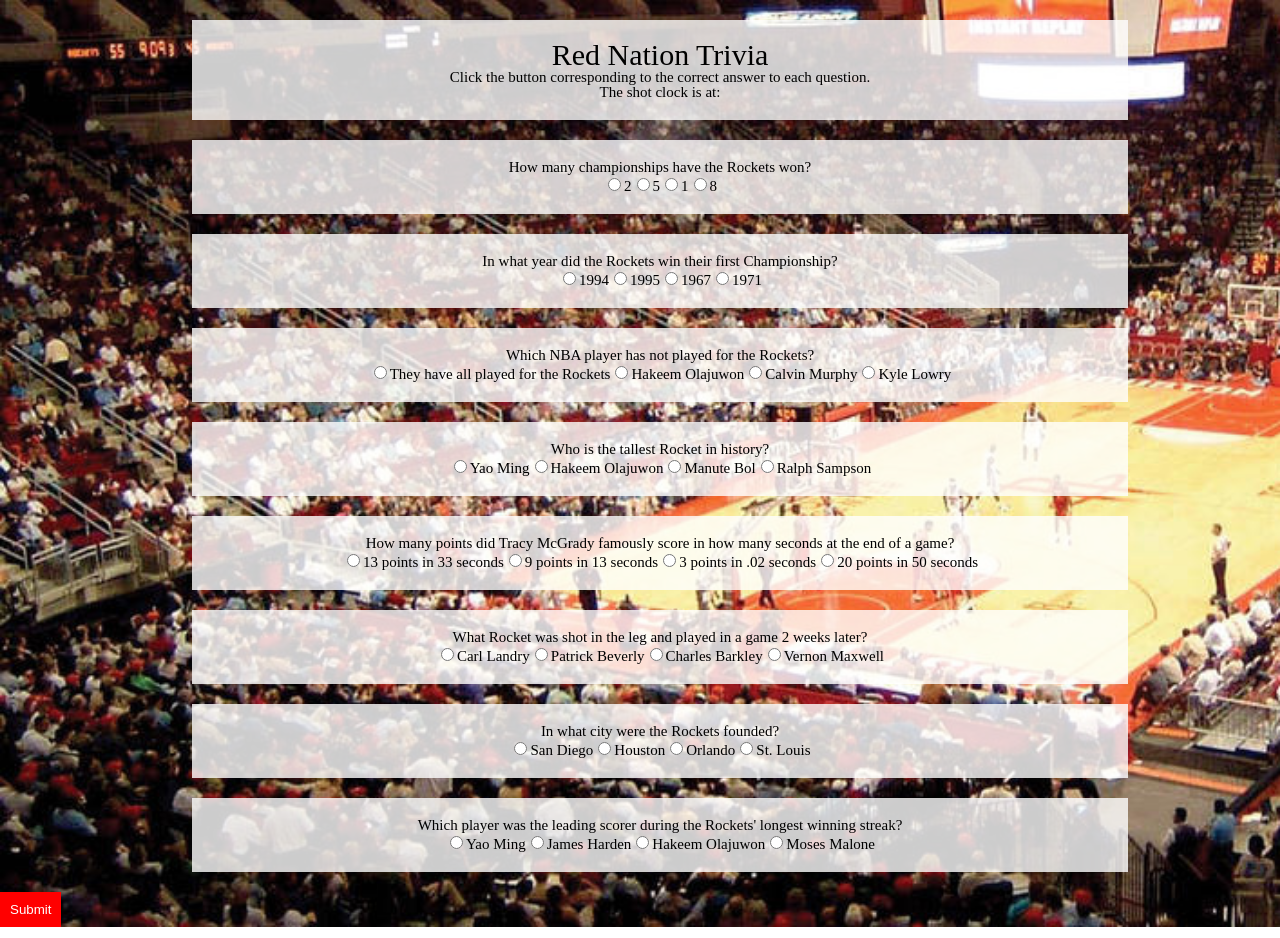
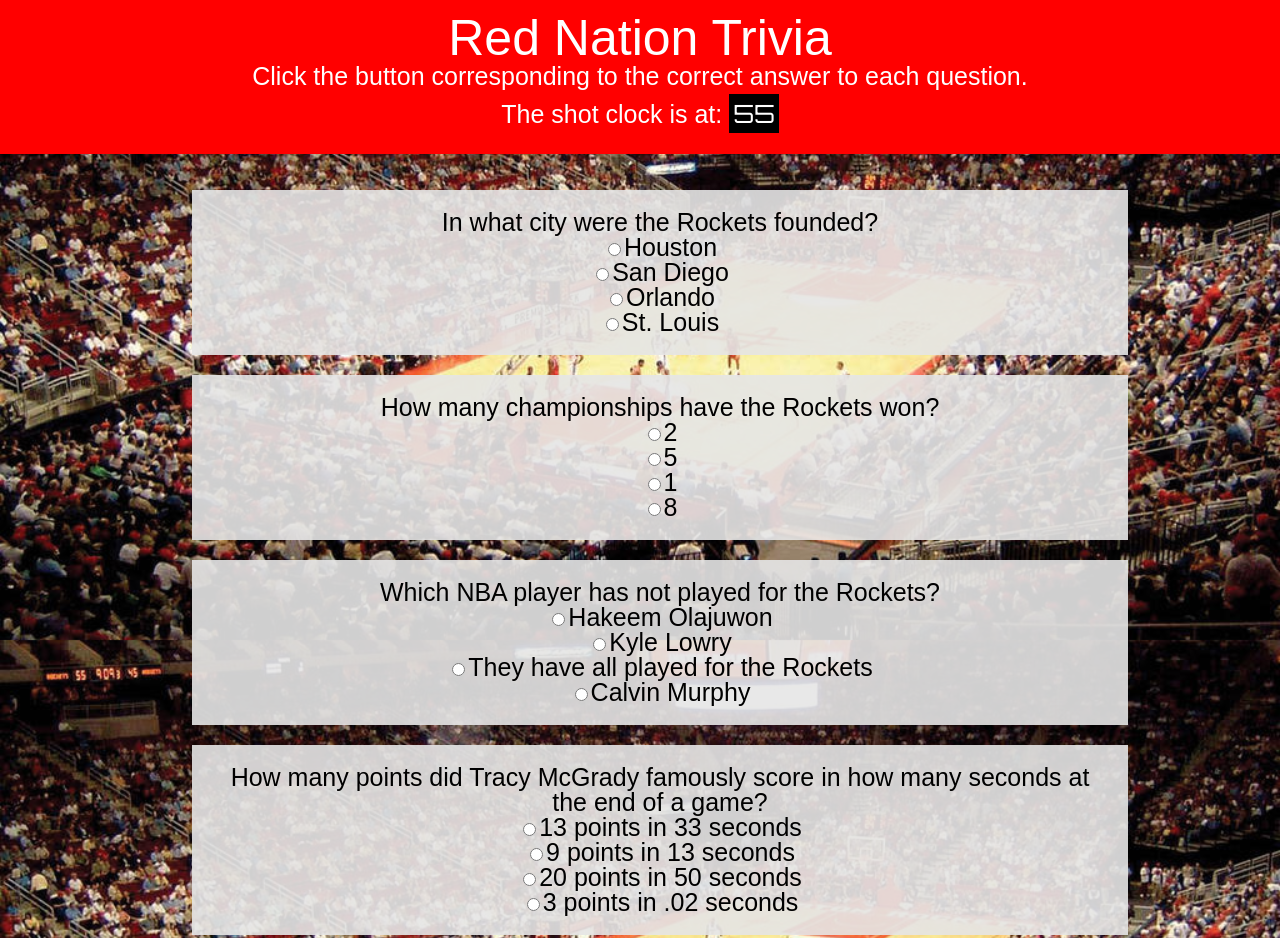
Before and after one commit to pmmiv/triviaGame, a plain HTML site: page index.html in a window 1280 px wide. Shown: the top 938 px of the page. Drawn offline with nearby package versions, Linux system fonts and the light colour scheme; a web font is replaced by a local one.

Commit message:
made the game work, added some styling

```diff
--- a/assets/css/style.css
+++ b/assets/css/style.css
@@ -1,8 +1,11 @@
 body {
 	background-image: url('../images/background.jpg');
-	background-size: cover;
+	background-size: contain;s
 	box-sizing: border-box;
-	font-size: 15px;
+	font-size: 25px;
+	font-weight: 500;
+	padding-top: 170px;
+	font-family: 'Monda', sans-serif;
 }
 
 h1 {
@@ -10,16 +13,40 @@
 }
 
 button {
+	background-color: white;
+	color: red;
+	padding: 20px;
+	border: none;
+	margin-bottom: 20px;
+	font-size: 1.5em;
+}
+
+#questions {
+	text-align: center;
+}
+
+#head {
+	position: fixed;
+	width: 100%;
+	padding: 20px 0;
 	background-color: red;
 	color: white;
-	padding: 10px;
-	border: none;
+	text-align: center;
+	line-height: 1.5em;
+	top: 0;
 }
 
 .box {
 	padding: 20px;
-	background-color: rgba(255, 255, 255, .8);
+	background-color: rgba(230, 230, 230, .9);
 	text-align: center;
 	width: 70%;
 	margin: 20px 15%;
 }
+
+#shotclock {
+	color: white;
+	background-color: black;
+	padding: 4px;
+	font-family: 'Orbitron', sans-serif;
+}
--- a/assets/javascript/app.js
+++ b/assets/javascript/app.js
@@ -1,72 +1,158 @@
 var questions = [
-	{	"name" : "Number of Championships",
+	{	"name" : "numberOfChampionships",
 		"question" : "How many championships have the Rockets won?",
 		"answer" : "2",
 		"option": ["2", "5", "1", "8"]
 	},
-	{	"name" : "First Championship Year",
+	{	"name" : "firstChampionshipYear",
 		"question" : "In what year did the Rockets win their first Championship?",
 		"answer" : "1994",
 		"option": ["1994", "1995", "1967", "1971"]
 	},
-	{	"name" : "Not Rockets",
+	{	"name" : "notRockets",
 		"question" : "Which NBA player has not played for the Rockets?",
 		"answer" : "They have all played for the Rockets",
 		"option": ["They have all played for the Rockets", "Hakeem Olajuwon", "Calvin Murphy", "Kyle Lowry"]
 	},
-	{	"name" : "Tallest Rockets",
+	{	"name" : "tallestRockets",
 		"question" : "Who is the tallest Rocket in history?",
 		"answer" : "Yao Ming",
 		"option": ["Yao Ming", "Hakeem Olajuwon", "Manute Bol", "Ralph Sampson"]
 	},
-	{	"name" : "TMac",
+	{	"name" : "tMac",
 		"question" : "How many points did Tracy McGrady famously score in how many seconds at the end of a game?",
 		"answer" : "13 points in 33 seconds",
 		"option": ["13 points in 33 seconds", "9 points in 13 seconds", "3 points in .02 seconds", "20 points in 50 seconds"]
 	},
-	{	"name" : "Bullet Proof",
+	{	"name" : "bulletProof",
 		"question" : "What Rocket was shot in the leg and played in a game 2 weeks later?",
 		"answer" : "Carl Landry",
 		"option": ["Carl Landry", "Patrick Beverly", "Charles Barkley", "Vernon Maxwell"]
 	},
-	{	"name" : "Orignal City",
+	{	"name" : "originalCity",
 		"question" : "In what city were the Rockets founded?",
 		"answer" : "San Diego",
 		"option": ["San Diego", "Houston", "Orlando", "St. Louis"]
 	},
-	{	"name" : "Win Streak",
+	{	"name" : "winStreak",
 		"question" : "Which player was the leading scorer during the Rockets' longest winning streak?",
 		"answer" : "Yao Ming",
 		"option": ["Yao Ming", "James Harden", "Hakeem Olajuwon", "Moses Malone"]
 	},
 ]
 
-var time = 60;
+	var time;
+	var runn;
+	var score = 0;
+	var wrong = 0;
+	var audio = new Audio("assets/sfx/buzzer.mp3");
 
-// https://stackoverflow.com/questions/2450954/how-to-randomize-shuffle-a-javascript-array
 	function run () {
-		setInterval(countdown, 1000)
+		runn = setInterval(countdown, 1000);
 	}
 
 	function countdown () {
+		if (time === 0){
+			timesup();
+			console.log(time);
+		} else {
 			time--
-		$("shotclock").text(time)
+			$("#shotclock").text(time)
+		}
 	}
 
-// randomize question order and options
+	function timesup () {
+		audio.play();
+		results();
+	}
 
+	function results () {
+    	clearInterval(runn);
+		// $(".box").css("display", "none");
+    	// gather form data and see if the user submission was the correct answer
+    	//
+    	// console.log($("#Original City"))
+    	console.log($('input[name=choice]:checked', '#originalCity').val());
+    	if ($('input[name=choice]:checked', '#originalCity').val() === "San Diego") {
+    		score++;
+    	} else (
+    		wrong++)
+    	if ($('input[name=choice]:checked', '#tMac').val() === "13 points in 33 seconds") {
+    		score++;
+    	} else (
+    		wrong++)
+    	if ($('input[name=choice]:checked', '#notRockets').val() === "They have all played for the Rockets") {
+    		score++;
+    	} else (
+    		wrong++)
+    	if ($('input[name=choice]:checked', '#winStreak').val() === "Yao Ming") {
+    		score++;
+    	} else (
+    		wrong++)
+    	if ($('input[name=choice]:checked', '#tallestRockets').val() === "Yao Ming") {
+    		score++;
+    	} else (
+    		wrong++)
+    	if ($('input[name=choice]:checked', '#firstChampionshipYear').val() === "1994") {
+    		score++;
+    	} else (
+    		wrong++)
+    	if ($('input[name=choice]:checked', '#numberOfChampionships').val() === "2") {
+    		score++;
+    	} else (
+    		wrong++)
+    	if ($('input[name=choice]:checked', '#bulletProof').val() === "Carl Landry") {
+    		score++;
+    	} else (
+    		wrong++)
+    	$("#questions").html("");
+    	$("#head").html('<h1>Red Nation Trivia</h1><p>Click the button corresponding to the correct answer to each question. <br> You got <span id="right"></span> questions right and <span id="wrong"></span> questions wrong.</p><br><button id=reset>Reset</button>')
+    	$("#right").text(score);
+    	$("#wrong").text(wrong);
+		$("#reset").click(initialize);
+	}
+
+	function shuffle(p) {
+	  var currentIndex = p.length, temporaryValue, randomIndex;
+	  while (0 !== currentIndex) {
+	    randomIndex = Math.floor(Math.random() * currentIndex);
+	    currentIndex -= 1;
+	    temporaryValue = p[currentIndex];
+	    p[currentIndex] = p[randomIndex];
+	    p[randomIndex] = temporaryValue;
+	  }
+
+	  return p;
+	}
+	function initialize () {
+		// randomize question order
+		questions = shuffle(questions);
 
 		// Generating the questions
-$(document).ready(function(){
 		for (i=0;i<questions.length;i++) {
-		var questionBox = $("<form id='"+questions[i].name+"'>"+questions[i].question+"<br></form>");
+			var questionBox = $("<form id='"+questions[i].name+"'>"+questions[i].question+"</form>");
 			questionBox.addClass("box");
+			questions[i].option = shuffle(questions[i].option)
 			for (j=0;j<questions[i].option.length;j++) {
-			$(questionBox).append("<input type='radio' name='choice' value='"+questions[i].option[j]+"'>"+questions[i].option[j])
-			console.log(questions[i].option[j]);
+				$(questionBox).append("<br><input class='button' type='radio' name='choice' value='"+questions[i].option[j]+"'>"+questions[i].option[j])
+				// console.log(questions[i].option[j]);
 			}
 			$("#questions").append(questionBox);
 		}
+		$("#head").html('<h1>Red Nation Trivia</h1><p>Click the button corresponding to the correct answer to each question. <br> The shot clock is at: <span id="shotclock">60</span></p>')
 		$("#questions").append("<button>Submit</button>")
 
+		time = 60;
+		score = 0;
+		wrong = 0;
+		run();
+		$("button").click(results);
+
+
+	}
+
+$(document).ready(function(){
+
+	initialize();
+
 })
--- a/index.html
+++ b/index.html
@@ -7,13 +7,14 @@
 	  src="https://code.jquery.com/jquery-3.3.1.min.js"
 	  integrity="sha256-FgpCb/KJQlLNfOu91ta32o/NMZxltwRo8QtmkMRdAu8="
 	  crossorigin="anonymous"></script>
+	  <link href="https://fonts.googleapis.com/css?family=Monda|Orbitron" rel="stylesheet">
 	<link rel="stylesheet" href="assets/css/reset.css">
 	<link rel="stylesheet" href="assets/css/style.css">
 </head>
 <body>
-	<div class="box">
+	<div id="head">
 		<h1>Red Nation Trivia</h1>
-		<p>Click the button corresponding to the correct answer to each question. <br> The shot clock is at: <span id="shotclock"></span></p>
+		<p>Click the button corresponding to the correct answer to each question. <br> The shot clock is at: <span id="shotclock">60</span></p>
 	</div>
 	<div id="questions"></div>
 	<script src="assets/javascript/app.js"></script>
```
Also changed, not shown: 1 other file. Lines whose indentation alone changed are shown as unchanged.
